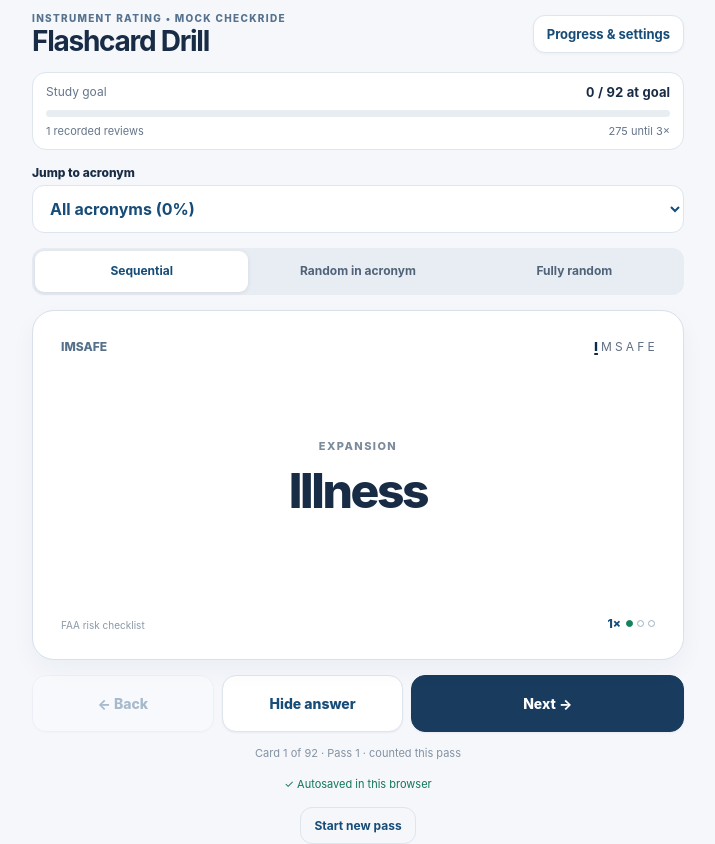
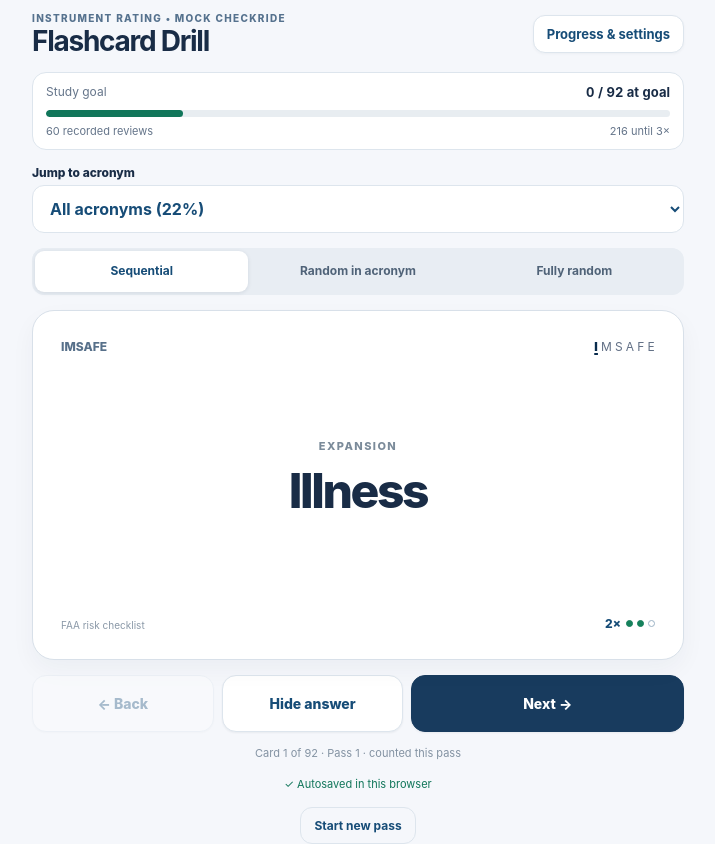
Before and after one commit to granthcw/instrument-flying, a plain HTML site: page flashcards/index.html in a window 1280 px wide. Shown: the whole page, without its empty margins (282-997 px from the left). Drawn offline with Linux system fonts and the light colour scheme.

Commit message:
Recover 59 saved flashcard reviews once without overriding resets

```diff
--- a/flashcards/index.html
+++ b/flashcards/index.html
@@ -49,7 +49,18 @@
 if(!Object.prototype.hasOwnProperty.call(existing,'counts')){
   for(const prefix of LEGACY_KEYS){const old=readKey(prefix+dateKey());if(old){counters=mergeCounts(counters,old);importSource='earlier flashcard app';imported=true}}
   const oldArchive=readKey('ifr-drill-v3-archive');if(oldArchive&&oldArchive[dateKey()]){counters=mergeCounts(counters,oldArchive[dateKey()]);importSource='earlier flashcard app';imported=true}
-  // If no original app counts are available, recover the confirmed 59 study reviews.
+}
+let historicalSeedApplied=existing.historicalSeedApplied===true;
+if(!historicalSeedApplied){
+  // Saved deck has 59 one-time reviews, on the first 59 cards in deck order.
+  // Do not resurrect history after a previous explicit reset.
+  const wasReset=existing.idle===true&&Object.keys(counters).length===0;
+  if(!wasReset){
+    for(const c of CARDS.slice(0,59))counters[c.id]=Math.max(1,counters[c.id]||0);
+    imported=true;
+    importSource='59 saved flashcard reviews';
+  }
+  historicalSeedApplied=true;
 }
 let goal=existing.goal===5?5:3;
 let mode=['sequential','within','random'].includes(existing.mode)?existing.mode:'sequential';
@@ -64,7 +75,7 @@
 function makeOrder(){const pool=eligible();if(mode==='random')return randomize(pool);if(mode==='within')return GROUPS.flatMap((g,gi)=>randomize(pool.filter(c=>c.gi===gi)));return pool}
 function completion(pool){return pool.length?Math.round(100*pool.reduce((n,c)=>n+Math.min(goal,counters[c.id]||0),0)/(goal*pool.length)):0}
 function save(){
-  const state={version:1,counts:counters,goal,mode,selected,focus,pass,seen:[...seen],order:order.map(c=>c.id),pos,answerShown,idle,updatedAt:new Date().toISOString()};
+  const state={version:1,counts:counters,goal,mode,selected,focus,pass,seen:[...seen],order:order.map(c=>c.id),pos,answerShown,idle,historicalSeedApplied,updatedAt:new Date().toISOString()};
   const ok=writeKey(KEY,state);
   $('save-status').textContent=ok?'✓ Autosaved in this browser':'Save unavailable — browser storage is blocked';
   $('save-status').classList.toggle('error',!ok);
```
